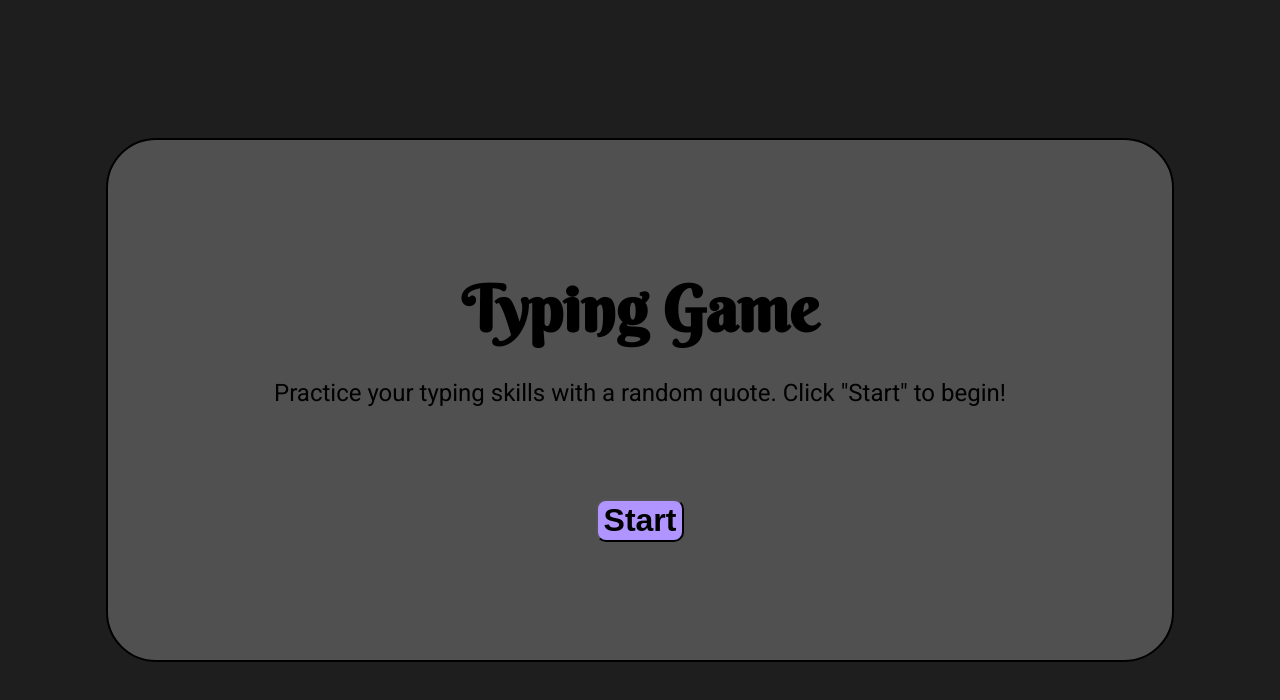
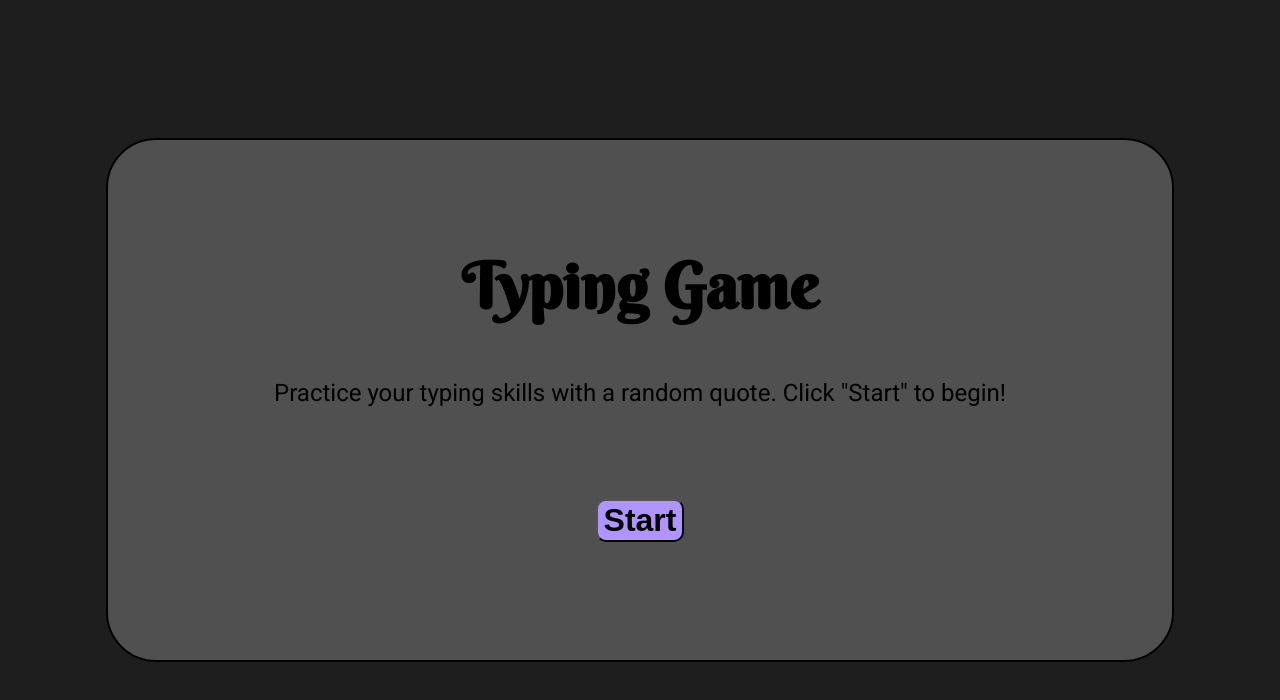
Before and after one commit to Santi12368/typing-game, a plain HTML site: page index.html in a window 1280 px wide. Drawn offline with Linux system fonts and the light colour scheme.

Commit message:
Fixed title screen positioning

```diff
--- a/styles.css
+++ b/styles.css
@@ -39,10 +39,11 @@ body {
   display: flex;
   width: 100%;
   height: 25%;
-  align-items: center;
+  align-items: flex-end;
   justify-content: center;
   font-family: 'Berkshire Swash', serif;
   font-size: 32px;
+  text-align: center;
 }
 
 #instructions-screen {
```
